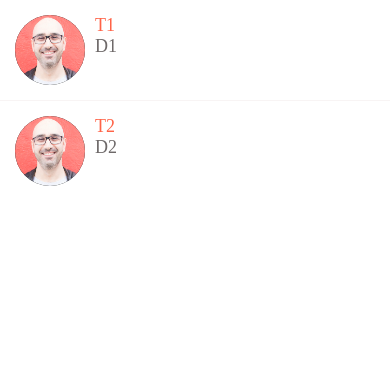
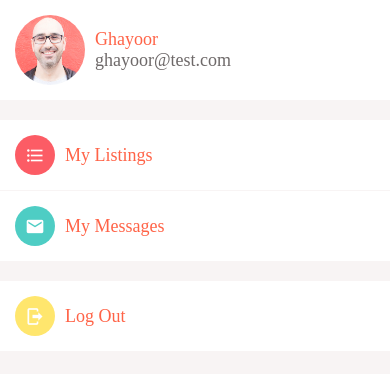
Before and after one commit to Ghauoor/end_the_urge, a React Native app: screen / in a window 390 px wide. Shown: the top 374 px of the page. Built offline with nearby package versions, Linux system fonts and the light colour scheme.

Commit message:
Account Screen

```diff
--- a/App.js
+++ b/App.js
@@ -1,12 +1,13 @@
 import React from 'react';
 import {View, StyleSheet} from 'react-native';
 
-import ListingDetailsScreen from './src/screens/ListingDetailsScreen';
-import ViewImageScreen from './src/screens/ViewImageScreen';
-import MessagingScreen from './src/screens/MessagingScreen';
+import Screen from './src/components/Screen';
+import ListItem from './src/components/ListItem';
+import Icons from './src/components/Icons';
+import AccountScreen from './src/screens/AccountScreen';
 
 const App = () => {
-  return <MessagingScreen />;
+  return <AccountScreen />;
 };
 
 const styles = StyleSheet.create({});
--- /dev/null
+++ b/src/components/Icons.js
@@ -0,0 +1,26 @@
+import React from 'react';
+import {View} from 'react-native';
+import Icon from 'react-native-vector-icons/dist/MaterialCommunityIcons';
+
+const Icons = ({
+  name,
+  size = 40,
+  backgroundColor = '#000',
+  iconColor = '#fff',
+}) => {
+  return (
+    <View
+      style={{
+        width: size,
+        height: size,
+        borderRadius: size / 2,
+        backgroundColor,
+        justifyContent: 'center',
+        alignItems: 'center',
+      }}>
+      <Icon name={name} size={size * 0.5} color={iconColor} />
+    </View>
+  );
+};
+
+export default Icons;
--- a/src/components/ListItem.js
+++ b/src/components/ListItem.js
@@ -6,16 +6,26 @@ import {GestureHandlerRootView} from 'react-native-gesture-handler';
 import AppText from './AppText';
 import colors from '../config/colors';
 
-const ListItem = ({title, subTitle, image, onPress, renderRightActions}) => {
+const ListItem = ({
+  title,
+  subTitle,
+  image,
+  onPress,
+  renderRightActions,
+  IconComponent,
+}) => {
   return (
-    <GestureHandlerRootView style={{flex: 1}}>
+    <GestureHandlerRootView>
       <Swipeable renderRightActions={renderRightActions}>
         <TouchableHighlight underlayColor={colors.light} onPress={onPress}>
           <View style={styles.container}>
-            <Image source={image} style={styles.image} />
-            <View>
+            {IconComponent}
+            {image && <Image source={image} style={styles.image} />}
+            <View style={styles.detailsContainer}>
               <AppText style={styles.title}>{title}</AppText>
-              <AppText style={styles.subTitle}>{subTitle}</AppText>
+              {subTitle && (
+                <AppText style={styles.subTitle}>{subTitle}</AppText>
+              )}
             </View>
           </View>
         </TouchableHighlight>
@@ -28,13 +38,16 @@ const styles = StyleSheet.create({
   container: {
     flexDirection: 'row',
     padding: 15,
+    backgroundColor: colors.white,
+  },
+  detailsContainer: {
+    marginLeft: 10,
+    justifyContent: 'center',
   },
   image: {
     height: 70,
     width: 70,
     borderRadius: 35,
-    marginRight: 10,
-    backgroundColor: '#000',
   },
   title: {
     fontWeight: '500',
--- a/src/components/Screen.js
+++ b/src/components/Screen.js
@@ -7,8 +7,8 @@ import {
   StatusBar,
 } from 'react-native';
 
-const Screen = ({children}) => {
-  return <SafeAreaView style={styles.screen}>{children}</SafeAreaView>;
+const Screen = ({children, style}) => {
+  return <SafeAreaView style={[styles.screen, style]}>{children}</SafeAreaView>;
 };
 
 const styles = StyleSheet.create({
--- /dev/null
+++ b/src/screens/AccountScreen.js
@@ -0,0 +1,72 @@
+import React from 'react';
+import {View, StyleSheet, FlatList} from 'react-native';
+import Screen from '../components/Screen';
+import ListItem from '../components/ListItem';
+import colors from '../config/colors';
+import Icons from '../components/Icons';
+import ListItemSepratorComponent from '../components/ListItemSeprator';
+
+const menuItem = [
+  {
+    title: 'My Listings',
+    icon: {
+      name: 'format-list-bulleted',
+      backgroundColor: colors.primaryColor,
+    },
+  },
+  {
+    title: 'My Messages',
+    icon: {
+      name: 'email',
+      backgroundColor: colors.secondaryColor,
+    },
+  },
+];
+
+const AccountScreen = () => {
+  return (
+    <Screen style={styles.screen}>
+      <View>
+        <ListItem
+          title="Ghayoor"
+          subTitle="ghayoor@test.com"
+          image={require('../../assets/images/mosh.jpg')}
+        />
+      </View>
+
+      <View style={styles.container}>
+        <FlatList
+          data={menuItem}
+          keyExtractor={menuItem => menuItem.title}
+          ItemSeparatorComponent={ListItemSepratorComponent}
+          renderItem={({item}) => (
+            <ListItem
+              title={item.title}
+              IconComponent={
+                <Icons
+                  name={item.icon.name}
+                  backgroundColor={item.icon.backgroundColor}
+                />
+              }
+            />
+          )}
+        />
+      </View>
+      <ListItem
+        title="Log Out"
+        IconComponent={<Icons name="logout" backgroundColor="#ffe66d" />}
+      />
+    </Screen>
+  );
+};
+
+const styles = StyleSheet.create({
+  container: {
+    marginVertical: 20,
+  },
+  screen: {
+    backgroundColor: colors.light,
+  },
+});
+
+export default AccountScreen;
```
